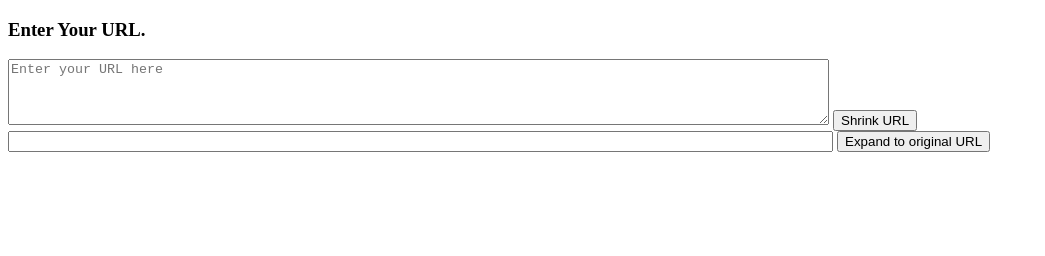
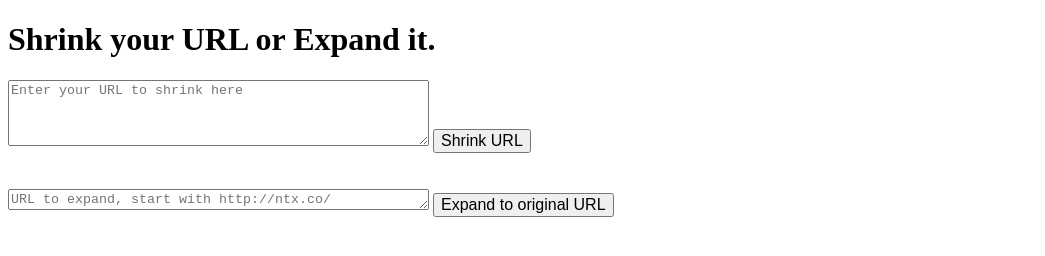
Before and after one commit to choisborry/ntx, a plain HTML site: page public/index.html in a window 1280 px wide. Shown: the whole page, without its empty margins (0-1045 px from the left). Drawn offline with nearby package versions, Linux system fonts and the light colour scheme.

Commit message:
fix minor issue

```diff
--- a/public/index.html
+++ b/public/index.html
@@ -6,16 +6,19 @@
   </head>
   <body >
 	  <div>
-	    <h3>Enter Your URL.</h3>
+	    <h1>Shrink your URL or Expand it.</h1>
 		<div>
-		    <textarea rows="4" cols="100" id="longURL" name="longURL" value="" placeholder="Enter your URL here">
+		    <textarea rows="4" cols="50" id="longURL" name="longURL" value="" placeholder="Enter your URL to shrink here">
 		    </textarea>
-			<button type="button" id="btnDeflate">Shrink URL</button>
+			<button type="button" id="btnDeflate" style="font-size:16px">Shrink URL</button>
 		</div>
-		    <input type="text" size="100" id="shortURL" name="shortURL" value="">
+		<br>
+		<br>
+		<div>
+<!-- 		    <input type="text" size="50" id="shortURL" name="shortURL" value=""> -->
+		    <textarea rows="1" cols="50" id="shortURL" name="shortURL" value="" placeholder="URL to expand, start with http://ntx.co/">
 		    </textarea>
-			<button type="button" id="btnInflate">Expand to original URL</button>
-		<div>
+			<button type="button" id="btnInflate" style="font-size:16px">Expand to original URL</button>
 		</div>
 	  </div>
       <script src="https://code.jquery.com/jquery-2.2.4.min.js"></script>
--- a/routes/handler.js
+++ b/routes/handler.js
@@ -13,7 +13,7 @@ Handler.echo = function(req, res) {
 Handler.inflate = function(da) {
 	return function(req, res) {
 	    var url = req.params.url;
-	    if (url.startsWith(shorturl_base) == false) {
+	    if (url.indexOf(shorturl_base) != 0) {
 	    	console.log("Handler.inflate: invalid prefix: "+url);
 	    	res.status(400).send("");
 	    	return;
```
Also changed, not shown: test/config.json (deleted, +0 -4 lines), test/js/funcTest.js (+1 -1 lines), 2 other files.
